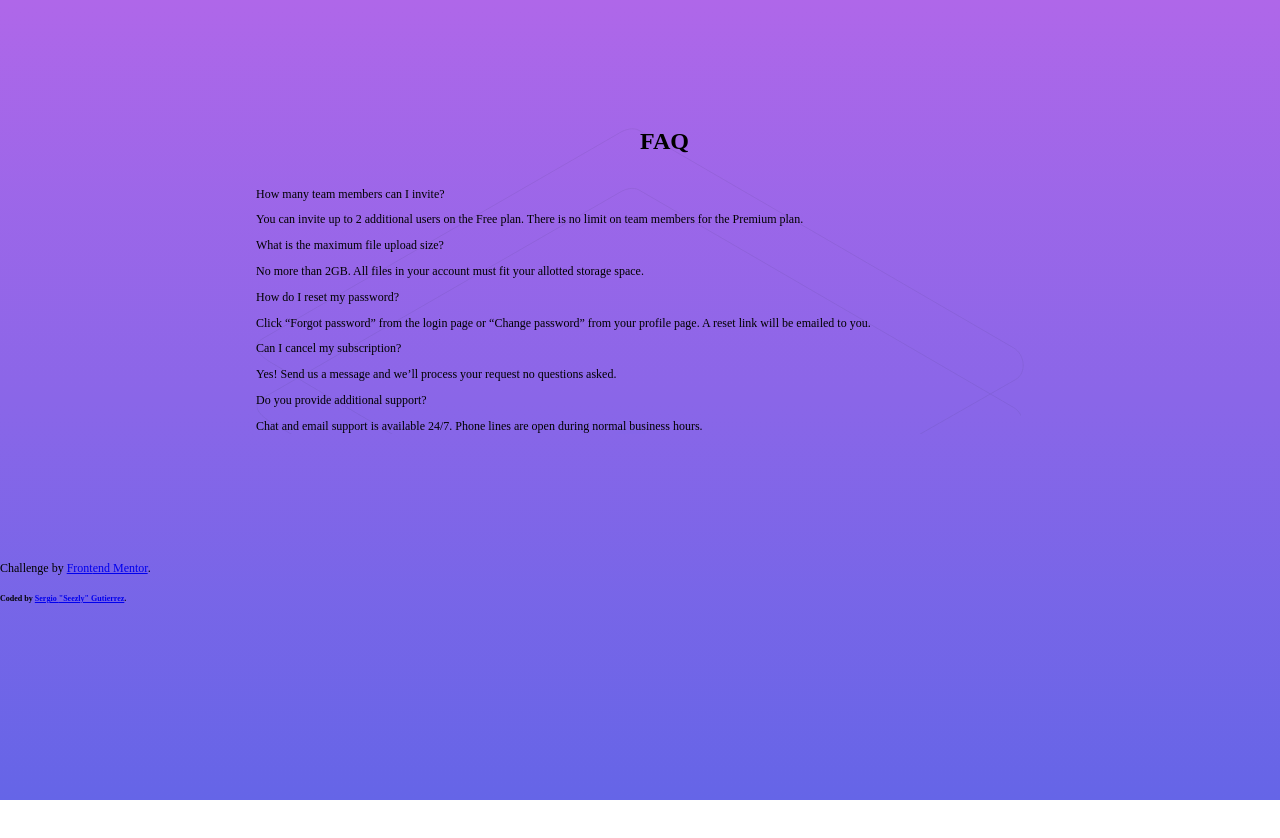
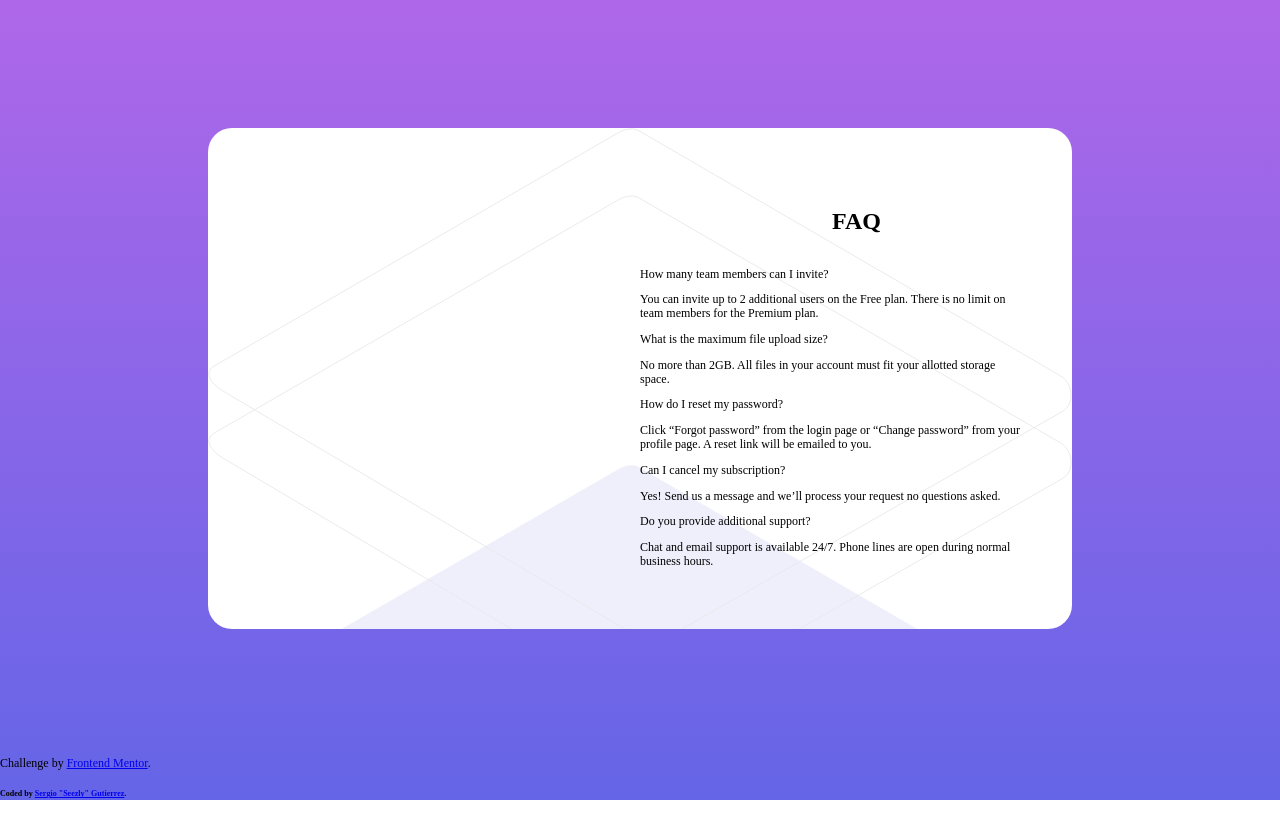
Before and after one commit to Seezly/faq-accordion-card-project, a plain HTML site: page index.html in a window 1280 px wide. After the commit the page ends 800 px from the top, so only its background shows below. Drawn offline with nearby package versions, Linux system fonts and the light colour scheme; a web font is replaced by a local one.

Commit message:
SCSS updated, .attribution, &__container, &__title, &__faq-answer and .card added

```diff
--- a/index.html
+++ b/index.html
@@ -18,9 +18,11 @@
 
       <div class="faq-container">
 
-        <h1>FAQ</h1>
+        <div class="faq-container__container">
 
-        <div class="faq-container__card">
+          <h1 class="faq-container__container__title">FAQ</h1>
+
+          <div class="card">
 
             <div class="card__faq">
 
@@ -38,7 +40,7 @@
 
           </div>
 
-        <div class="faq-container__card">
+          <div class="card">
 
             <div class="card__faq">
 
@@ -55,7 +57,7 @@
 
           </div>
 
-        <div class="faq-container__card">
+          <div class="card">
 
             <div class="card__faq">
 
@@ -73,7 +75,7 @@
 
           </div>
 
-        <div class="faq-container__card">
+          <div class="card">
 
             <div class="card__faq">
 
@@ -90,7 +92,7 @@
 
           </div>
 
-        <div class="faq-container__card">
+          <div class="card">
 
             <div class="card__faq">
 
@@ -102,6 +104,8 @@
             <div class="card__faq-answer">
 
               <p>Chat and email support is available 24/7. Phone lines are open during normal business hours.</p>
+
+            </div>
 
           </div>
 
--- a/scss/_body.scss
+++ b/scss/_body.scss
@@ -3,7 +3,8 @@ html {
 }
 
 body {
-    height: 100%;
     background: linear-gradient($bg-gradientOne, $bg-gradientTwo) no-repeat;
     font-size: $fontSize;
+    line-height: 2rem;
+    color: $textPrimary;
 }
--- a/scss/_faq-container.scss
+++ b/scss/_faq-container.scss
@@ -1,11 +1,31 @@
 .faq-container {
-    width: 60%;
+    width: 62.5%;
     margin: 10% auto;
-    background: url("../images/bg-pattern-desktop.svg") no-repeat;
+    background: url("../images/bg-pattern-desktop.svg") white no-repeat;
     background-size: cover;
-    border-radius: 2rem;
+    border-radius: 1.5rem;
+    padding: 3rem 6rem;
+    overflow: hidden;
 
-    h1 {
-        margin: 2rem 0 2rem 50%;
+    &__container {
+        width: 50%;
+        float: right;
+
+        &__title {
+            margin: 2rem 0;
+        }
     }
 }
+
+.card {
+    padding: 1rem 0;
+
+    &__faq-answer {
+        color: $textSecundary;
+        display: none;
+    }
+}
+
+.attribution {
+    text-align: center;
+}
--- a/scss/_variables.scss
+++ b/scss/_variables.scss
@@ -5,7 +5,7 @@
 */
 
 $fontSize: 12px;
-$fontFamily: "https://fonts.google.com/specimen/Kumbh+Sans";
+$fontFamily: "https://fonts.googleapis.com/css2?family=Kumbh+Sans:wght@400;700&display=swap";
 $fontWeightPrimary: 400;
 $fontWeightSecundary: 700;
 $textActive: hsl(238, 29%, 16%);
```
Also changed, not shown: css/main.css, 1 other file. Lines whose indentation alone changed are shown as unchanged.
